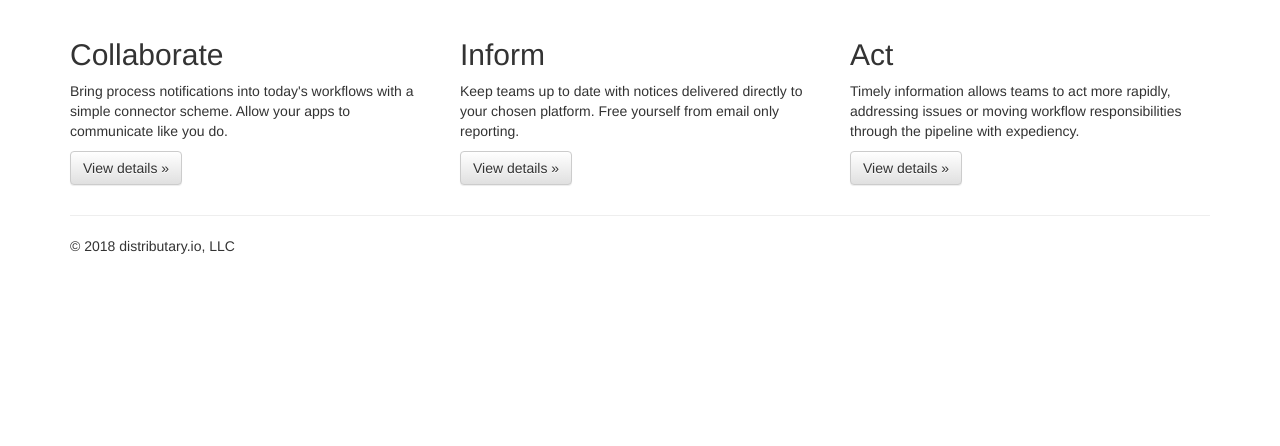
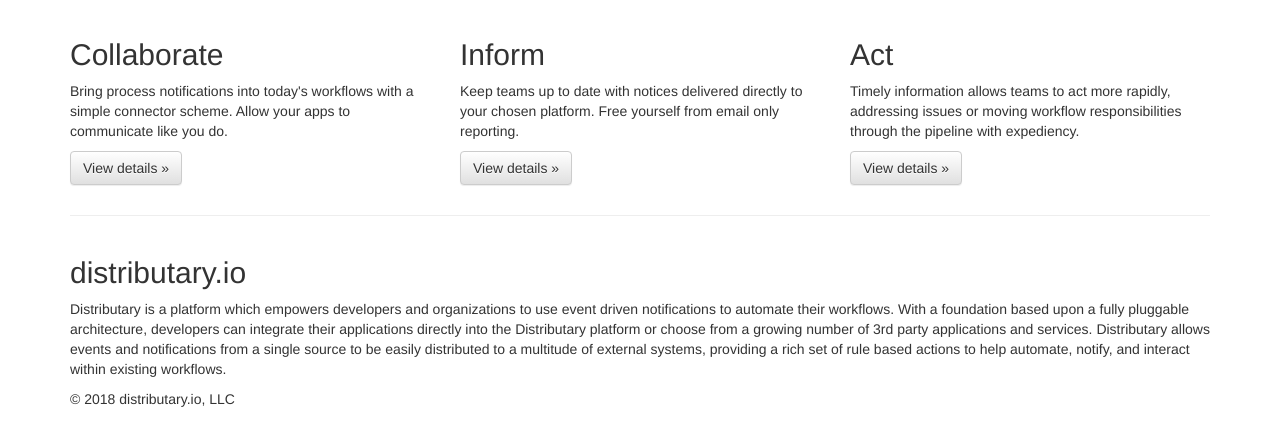
Before and after one commit to gremlin961/distributary, a Flask app: page / in a window 1280 px wide. Shown: the part 268-714 px from the top of the page. Run offline with Flask 2, Linux system fonts and the light colour scheme; some libraries are stand-ins or nearby versions.

Commit message:
Working on layout.

```diff
--- a/distributary/web_gui/templates/layout.html
+++ b/distributary/web_gui/templates/layout.html
@@ -61,7 +61,7 @@
       <div class="container">
         <img src="static/distributary.svg" alt="distributary.io logo" style="width:128px;height:128px;margin-top:30px;float:right;">
         <h1>Notifications anywhere.</h1>
-        <p><a class="btn btn-primary btn-lg" href="#" role="button">Learn more &raquo;</a></p>
+        <p><a class="btn btn-primary btn-lg" href="#more_info" role="button">Learn more &raquo;</a></p>
       </div>
     </div>
 
@@ -88,6 +88,15 @@
       <hr>
     </div> <!-- /container -->
 
+    <div class="container" id="more_info">
+        <h2>distributary.io</h2>
+        <p>Distributary is a platform which empowers developers and organizations to use event driven notifications to automate their workflows.
+            With a foundation based upon a fully pluggable architecture, developers can integrate their applications directly into the Distributary
+            platform or choose from a growing number of 3rd party applications and services. Distributary allows events and notifications from a
+            single source to be easily distributed to a multitude of external systems, providing a rich set of rule based actions to help automate,
+            notify, and interact within existing workflows.</p>
+    </div> <!-- /container -->
+
     <div class="container">
       <footer>
         <p>&copy; 2018 distributary.io, LLC</p>
```
